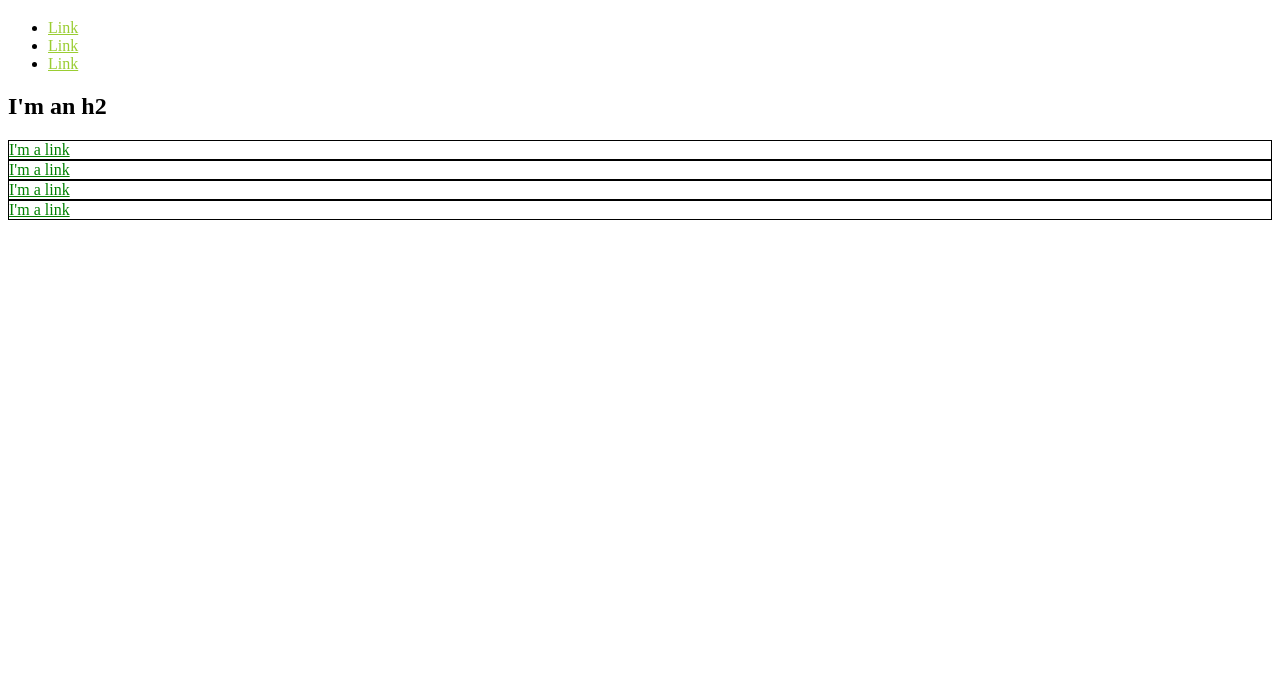
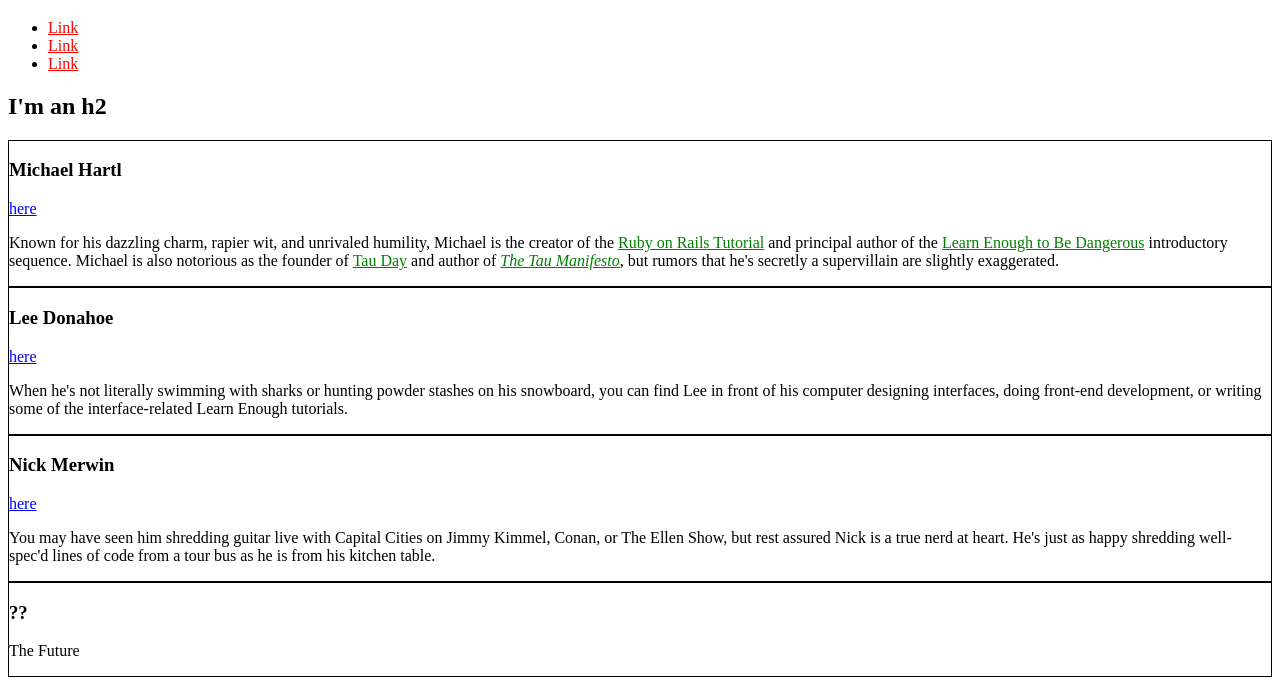
Before and after one commit to Prashant8848/Prashant8848.github.io, a plain HTML site: page index.html in a window 1280 px wide. Shown: the part 61-756 px from the top of the page. Drawn offline with Linux system fonts and the light colour scheme.

Commit message:
chapter 2

```diff
--- a/index.html
+++ b/index.html
@@ -1,25 +1,36 @@
 <!DOCTYPE html>
 <html>
+
 <head>
   <title>Test Page: Don't Panic</title>
   <meta charset="utf-8">
   <style>
-      div{
+    /* GLOBAL STYLES */
+    a {
+      color: red;
+    }
+
+    /* SOCIAL STYLES */
+    .social-link {
+      color: blue;
+    }
+
+    /* BIO STYLES */
+    .bio-box {
       border: 1px solid black;
     }
-      a{
-        color: yellowgreen;
-      }
-      div a{
+
+    .bio-copy a {
       color: green;
     }
   </style>
 </head>
+
 <body>
   <h1>I'm an h1</h1>
   <ul>
     <li>
-        <a href="http://example.com/" >Link</a>
+      <a href="http://example.com/">Link</a>
     </li>
     <li>
       <a href="http://example.com/">Link</a>
@@ -29,17 +40,55 @@
     </li>
   </ul>
   <h2>I'm an h2</h2>
-    <div>
-      <a href="http://example.com/" >I'm a link</a>
+  <div class="bio-box">
+    <h3>Michael Hartl</h3>
+    <a href="http://twitter.com/mhartl" class="social-link">here</a>
+    <div class="bio-copy">
+      <p>
+        Known for his dazzling charm, rapier wit, and unrivaled humility,
+        Michael is the creator of the
+        <a href="https://www.railstutorial.org/">Ruby on Rails
+          Tutorial</a> and principal author of the
+        <a href="https://learnenough.com/">
+          Learn Enough to Be Dangerous</a> introductory sequence. Michael
+        is also notorious as the founder of
+        <a href="http://tauday.com/">Tau Day</a> and author of
+        <a href="http://tauday.com/tau-manifesto"><em>The Tau
+            Manifesto</em></a>, but rumors that he's secretly a supervillain
+        are slightly exaggerated.
+      </p>
     </div>
-    <div>
-      <a href="http://example.com/" >I'm a link</a>
   </div>
-    <div>
-      <a href="http://example.com/" >I'm a link</a>
+  <div class="bio-box">
+    <h3>Lee Donahoe</h3>
+    <a href="https://twitter.com/leedonahoe" class="social-link">here</a>
+    <div class="bio-copy">
+      <p>
+        When he's not literally swimming with sharks or hunting powder
+        stashes on his snowboard, you can find Lee in front of his computer
+        designing interfaces, doing front-end development, or writing some of
+        the interface-related Learn Enough tutorials.
+      </p>
     </div>
-    <div>
-      <a href="http://example.com/" >I'm a link</a>
+  </div>
+  <div class="bio-box">
+    <h3>Nick Merwin</h3>
+    <a href="https://twitter.com/nickmerwin" class="social-link">here</a>
+    <div class="bio-copy">
+      <p>
+        You may have seen him shredding guitar live with Capital Cities on
+        Jimmy Kimmel, Conan, or The Ellen Show, but rest assured Nick is a
+        true nerd at heart. He's just as happy shredding well-spec'd lines
+        of code from a tour bus as he is from his kitchen table.
+      </p>
+    </div>
+  </div>
+  <div class="bio-box">
+    <h3>??</h3>
+    <p>
+      The Future
+    </p>
   </div>
 </body>
+
 </html>
```
Lines whose indentation alone changed are shown as unchanged.
